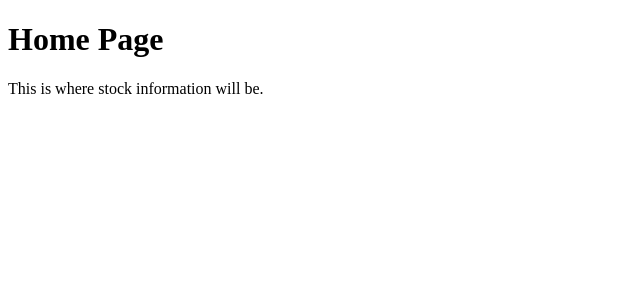
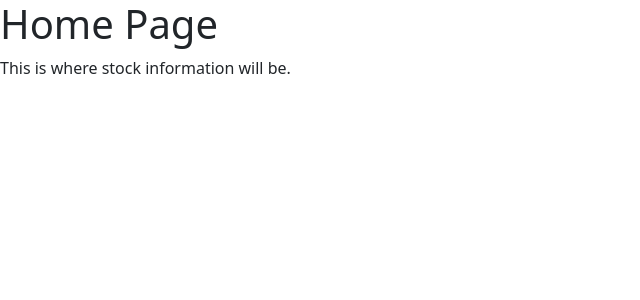
Before and after one commit to Cxnnxr09/portfolio-tracker, a Flask app: page / in a window 1280 px wide. Shown: the top 300 px of the page, without its empty margins (0-640 px from the left). Run offline with Flask 2, Linux system fonts and the light colour scheme.

Commit message:
Added bootstrap and popper to layout.html so that my application now uses bootstrap which ensures that it looks modern and has better response. This will allow my html to be much more dynamic with bootstrap styling and containers. I have also added a new folder for static files such as .css files and .js files. In this folder I have also created main.css which will hold the majority of my .css styling code.

```diff
--- a/app/templates/layout.html
+++ b/app/templates/layout.html
@@ -1,6 +1,15 @@
 <!DOCTYPE html>
 <html>
 <head>
+     <!-- Required meta tags -->
+    <meta charset="utf-8">
+    <meta name="viewport" content="width=device-width, initial-scale=1">
+
+    <!-- Bootstrap CSS -->
+    <link href="https://cdn.jsdelivr.net/npm/bootstrap@5.0.1/dist/css/bootstrap.min.css" rel="stylesheet" integrity="sha384-+0n0xVW2eSR5OomGNYDnhzAbDsOXxcvSN1TPprVMTNDbiYZCxYbOOl7+AMvyTG2x" crossorigin="anonymous">
+
+    <!-- Checks for title, if there is a title it is appended with the
+    project name. If there is no title the title is set to default -->
     {% if title %}
         <title>Portfolio Tracker - {{ title }}</title>
     {% else %}
@@ -9,5 +18,10 @@
 </head>
 <body>
     {% block content %}{% endblock %}
+
+    <!-- Popper and Bootstrap separated -->
+    <script src="https://cdn.jsdelivr.net/npm/@popperjs/core@2.9.2/dist/umd/popper.min.js" integrity="sha384-IQsoLXl5PILFhosVNubq5LC7Qb9DXgDA9i+tQ8Zj3iwWAwPtgFTxbJ8NT4GN1R8p" crossorigin="anonymous"></script>
+    <script src="https://cdn.jsdelivr.net/npm/bootstrap@5.0.1/dist/js/bootstrap.min.js" integrity="sha384-Atwg2Pkwv9vp0ygtn1JAojH0nYbwNJLPhwyoVbhoPwBhjQPR5VtM2+xf0Uwh9KtT" crossorigin="anonymous"></script>
+
 </body>
 </html>
```
Also changed, not shown: app/static/main.css (added).
